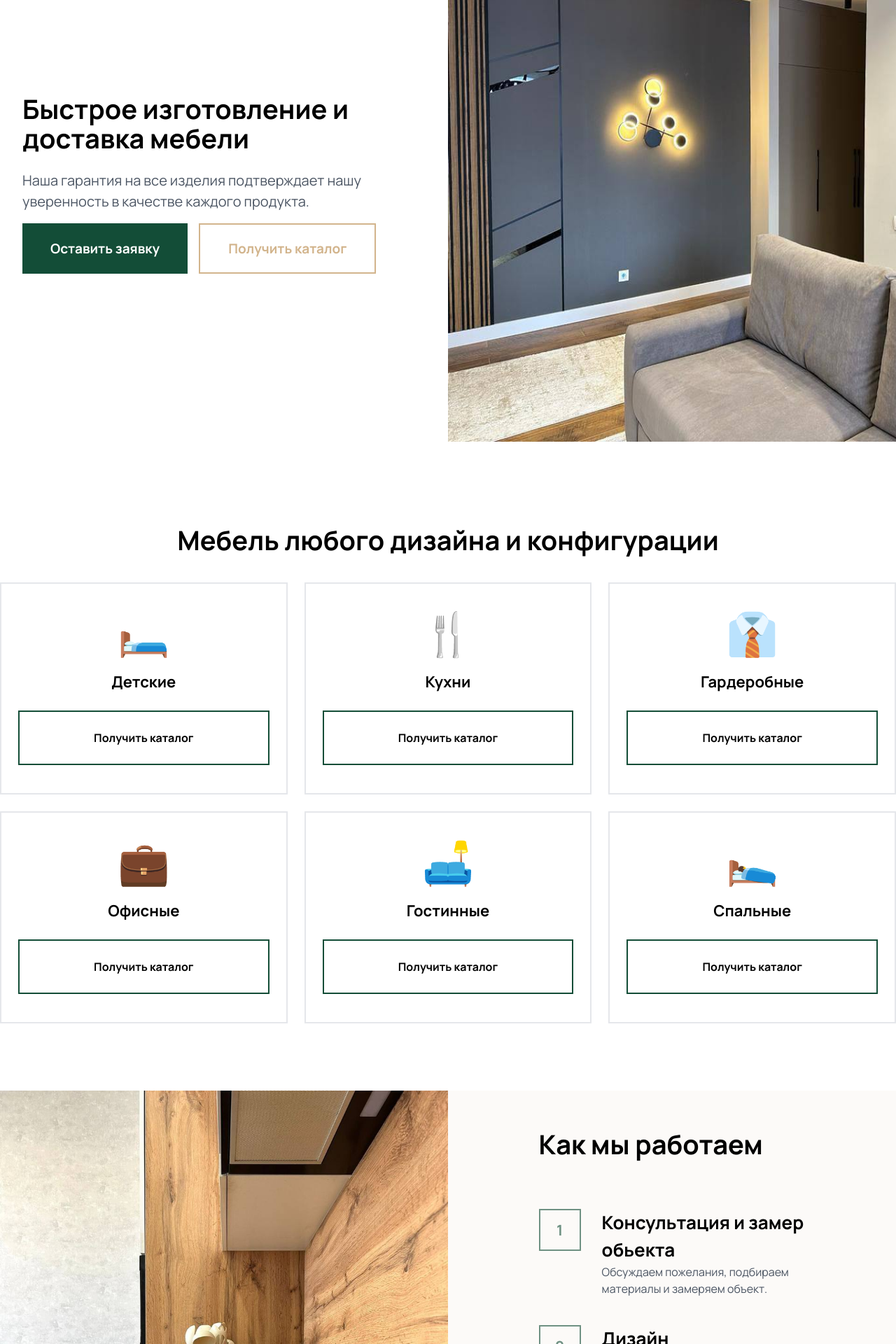
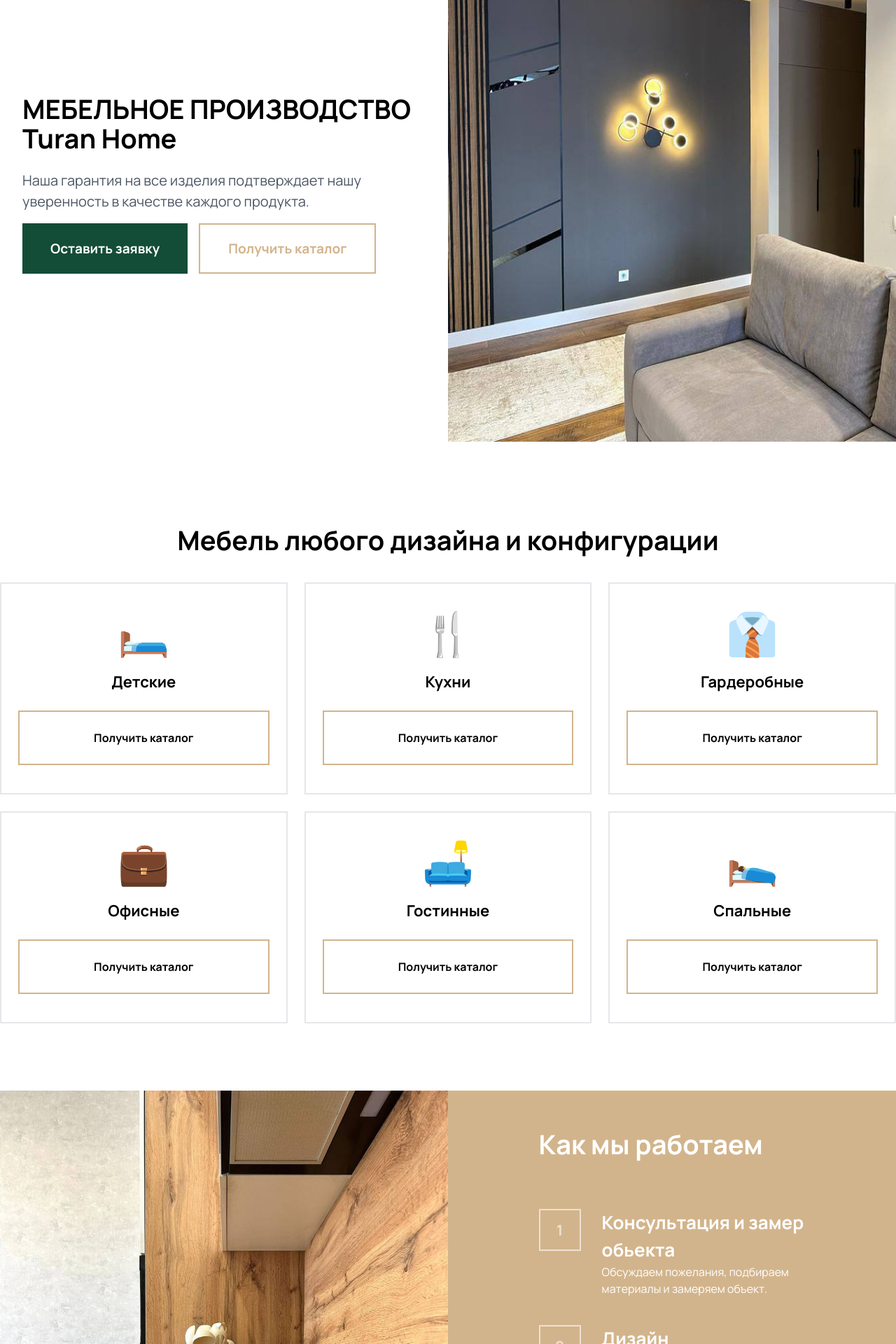
Before and after one commit to lyerzhanl/turan-home, a React (Vite) app: page / in a window 1280 px wide. Shown: the part 320-2240 px from the top of the page at 70% size. Built offline with nearby package versions, Linux system fonts and the light colour scheme.

Commit message:
upd: bg colors

```diff
--- a/index.html
+++ b/index.html
@@ -1,5 +1,5 @@
 <!DOCTYPE html>
-<html lang="ru"> <!-- Изменено на русский, если целевая аудитория русскоязычная -->
+<html lang="ru">
 <head>
   <meta charset="UTF-8">
   <meta name="viewport" content="width=device-width, initial-scale=1.0">
@@ -8,7 +8,7 @@
   <meta name="author" content="Ваша Компания">
   <meta name="robots" content="index, follow">
   <title>Производство и продажа мебели в Астане | Мебель на заказ</title>
-  <link rel="icon" type="image/png" href="/img/logo.png"> <!-- Иконка сайта -->
+  <link rel="icon" type="image/png" href="/img/logo.png">
   <link href="https://fonts.googleapis.com/css2?family=Manrope:wght@400;700&display=swap" rel="stylesheet">
   <link rel="stylesheet" href="index.css">
 </head>
--- a/src/components/AboutCompany.jsx
+++ b/src/components/AboutCompany.jsx
@@ -1,6 +1,6 @@
 const AboutCompany = () => {
   return (
-    <section className="py-12 bg-[#FCFAF8] h-auto md:h-[80vh] lg:h-[120vh] flex items-center justify-center" id="about">
+    <section className="py-12 bg-[#D2B48C] h-auto md:h-[80vh] lg:h-[120vh] flex items-center justify-center" id="about">
       <div
         className="relative flex items-center w-full px-4 md:px-0"
         style={{ maxWidth: "1320px", margin: "0 auto", height: "90%" }}
--- a/src/components/HeroSection.jsx
+++ b/src/components/HeroSection.jsx
@@ -6,7 +6,7 @@ const HeroSection = () => {
         {/* Text Section */}
         <div className="text-center md:text-left lg:h-[100vh] flex flex-col items-center justify-center md:w-1/2 space-y-4">
           <h1 className="text-2xl md:text-[38px] mb-2 font-bold" style={{lineHeight: "110%"}}>
-            Быстрое изготовление и доставка мебели
+            МЕБЕЛЬНОЕ ПРОИЗВОДСТВО Turan Home
           </h1>
           <p className="text-gray-600 md:text-[20px] w-full">
             Наша гарантия на все изделия подтверждает нашу<br />уверенность в
--- a/src/components/HowWeWork.jsx
+++ b/src/components/HowWeWork.jsx
@@ -38,32 +38,32 @@ const HowWeWork = () => {
         </div>
 
         {/* Текстовая часть */}
-        <div className="lg:w-1/2 p-6 md:p-12 bg-[#FCFAF8]">
-          <h2 className="text-[38px] font-bold mb-16 lg:ml-[15%]">
+        <div className="lg:w-1/2 p-6 md:p-12 bg-[#D2B48C]">
+          <h2 className="text-[38px] text-white font-bold mb-16 lg:ml-[15%]">
             Как мы работаем
           </h2>
           <div className="space-y-6 lg:ml-[15%]">
             {steps.map((step) => (
               <div
                 key={step.id}
-                className="flex items-start mb-10 w-[90%] group"
+                className="flex items-start mb-10 w-[90%]"
               >
                 <div
-                  className="min-w-[60px] min-h-[60px] flex items-center justify-center border-[#134D37] opacity-60 text-[#134D37] text-[21px] border-2 font-bold mr-[30px] group-hover:text-white group-hover:bg-[#D2B48C] group-hover:border-[#D2B48C]"
+                  className="min-w-[60px] min-h-[60px] flex items-center justify-center border-white opacity-60 text-white text-[21px] border-2 font-bold mr-[30px]"
                   style={{ lineHeight: "119%" }}
                 >
                   {step.id}
                 </div>
                 <div>
-                  <h3 className="text-[26px] font-semibold">{step.title}</h3>
-                  <p className="text-gray-600">{step.description}</p>
+                  <h3 className="text-[26px] text-white font-semibold">{step.title}</h3>
+                  <p className="text-white">{step.description}</p>
                 </div>
               </div>
             ))}
           </div>
           {/* Кнопка */}
           <div className="mt-16 lg:ml-[15%]">
-            <button className="px-[50px] py-[20px] bg-[#134D37] text-white font-bold text-[19px] hover:bg-[#D2B48C] transition">
+            <button className="px-[50px] py-[20px] bg-[#134D37] text-white font-bold text-[19px]">
               <a href="#contacts">Оставить заявку</a>
             </button>
           </div>
--- a/src/components/Navbar.jsx
+++ b/src/components/Navbar.jsx
@@ -50,7 +50,7 @@ const Navbar = () => {
       <div className="flex items-center justify-between p-4 max-w-screen-xl mx-auto" style={{ maxWidth: '1320px' }}>
         {/* Logo */}
         <div className="text-xl font-bold">
-          <img src="/img/logo.png" className="w-[60px] h-[60px]" />
+          <img src="/img/logo.png" alt="Turan Home" className="w-[60px] h-[60px]" />
         </div>
 
         {/* Contact Info */}
--- a/src/components/ProductCategories.jsx
+++ b/src/components/ProductCategories.jsx
@@ -25,7 +25,7 @@ const ProductCategories = () => {
               {/* Название категории */}
               <h3 className="text-[22px] font-bold mb-6">{category.title}</h3>
               {/* Кнопка */}
-              <button className="py-[25px] px-[20px] w-full border-[#134D37] text-[#000] font-bold border-2 transition"
+              <button className="py-[25px] px-[20px] w-full border-[#D2B48C] text-[#000] font-bold border-2 transition"
                       onClick={() => window.open('/portfolio.pdf', '_blank')}>
                 Получить каталог
               </button>
```
